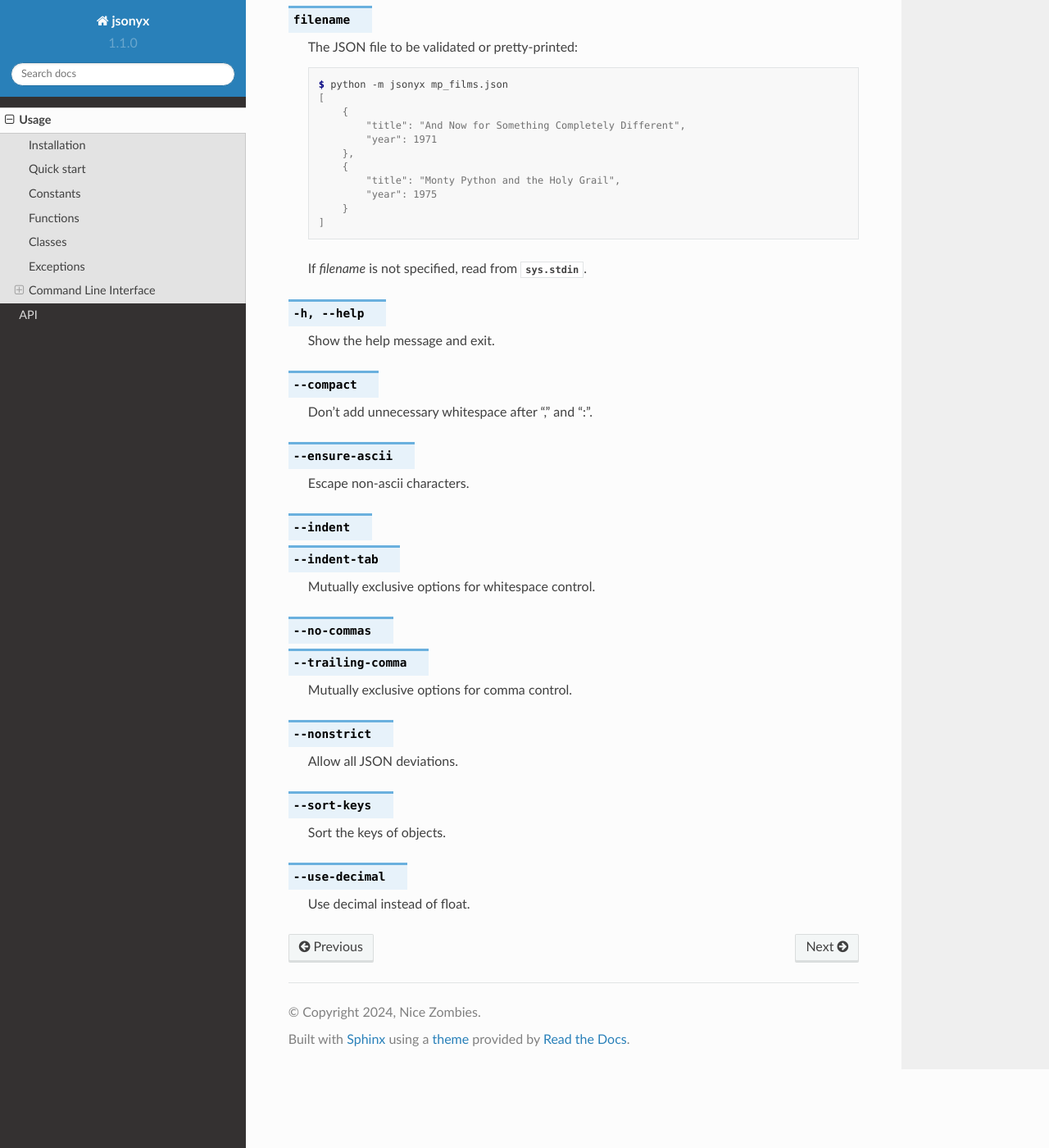
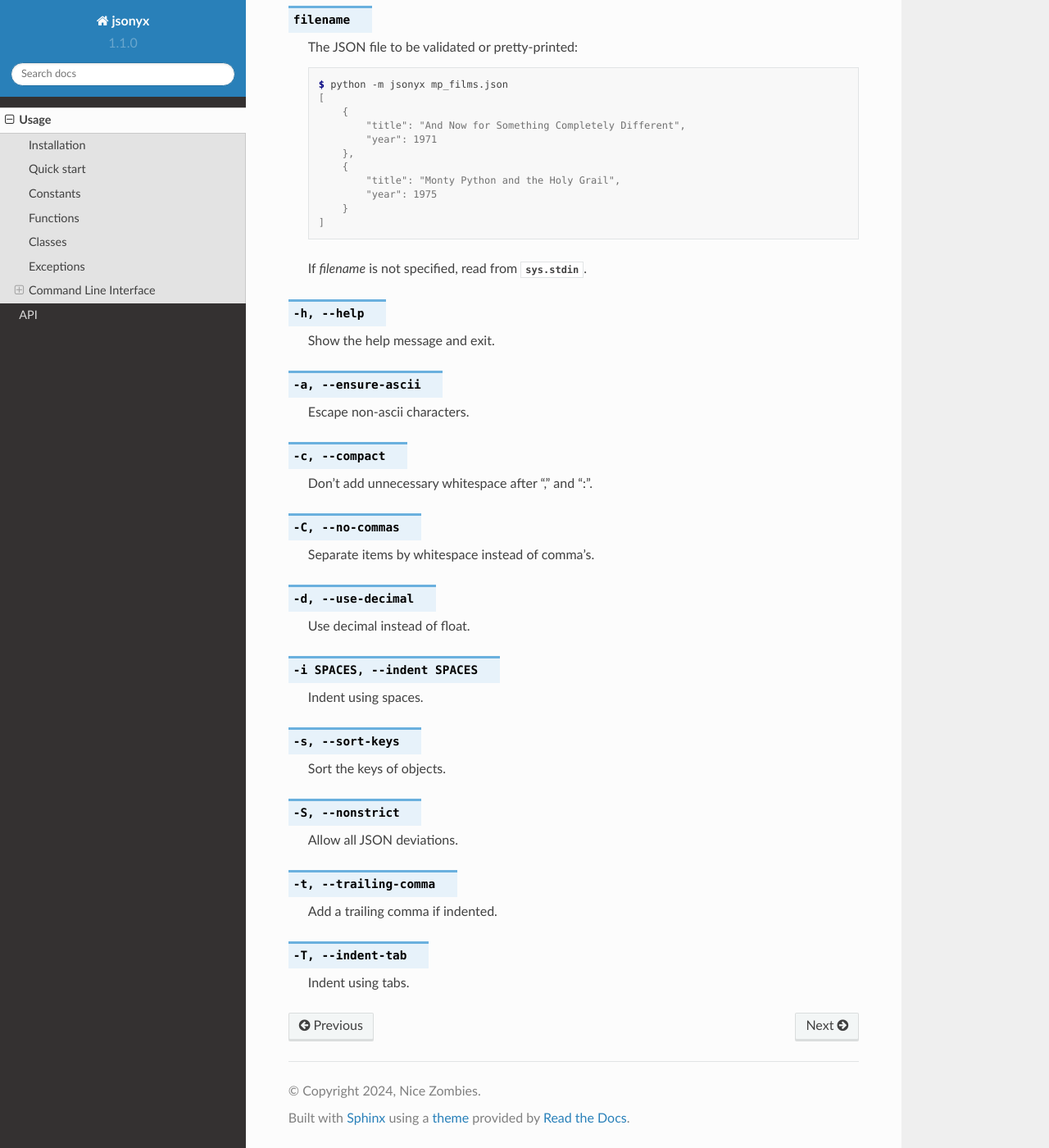
Before and after one commit to nineteendo/jsonyx, a Sphinx documentation site: the page built from docs/source/usage.rst, in a window 1280 px wide and 1400 px high, scrolled down 5362 px. Shown: the whole window at 82% size. Built offline with Sphinx 7.4.7 and the Read the Docs theme 2.0.0, drawn with Linux system fonts in a browser that asks for light colours.

Commit message:
One letter options

```diff
--- a/docs/source/usage.rst
+++ b/docs/source/usage.rst
@@ -259,34 +259,40 @@ Command line options
 
 .. option:: -h, --help
 
-   Show the help message and exit.
+    Show the help message and exit.
 
-.. option:: --compact
+.. option:: -a, --ensure-ascii
 
-   Don't add unnecessary whitespace after "," and ":".
+    Escape non-ascii characters.
 
-.. option:: --ensure-ascii
+.. option:: -c, --compact
 
-   Escape non-ascii characters.
+    Don't add unnecessary whitespace after "," and ":".
 
-.. option:: --indent
-            --indent-tab
+.. option:: -C, --no-commas
 
-   Mutually exclusive options for whitespace control.
+    Separate items by whitespace instead of comma's.
 
-.. option:: --no-commas
-            --trailing-comma
+.. option:: -d, --use-decimal
 
-   Mutually exclusive options for comma control.
+    Use decimal instead of float.
 
-.. option:: --nonstrict
+.. option:: -i SPACES, --indent SPACES
 
-   Allow all JSON deviations.
+    Indent using spaces.
 
-.. option:: --sort-keys
+.. option:: -s, --sort-keys
 
-   Sort the keys of objects.
+    Sort the keys of objects.
 
-.. option:: --use-decimal
+.. option:: -S, --nonstrict
 
-   Use decimal instead of float.
+    Allow all JSON deviations.
+
+.. option:: -t, --trailing-comma
+
+    Add a trailing comma if indented.
+
+.. option:: -T, --indent-tab
+
+    Indent using tabs.
```
Also changed, not shown: 1 other file.
